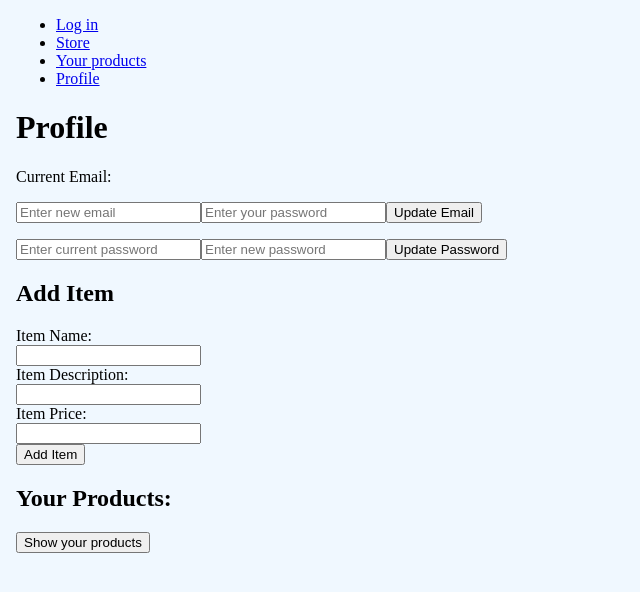
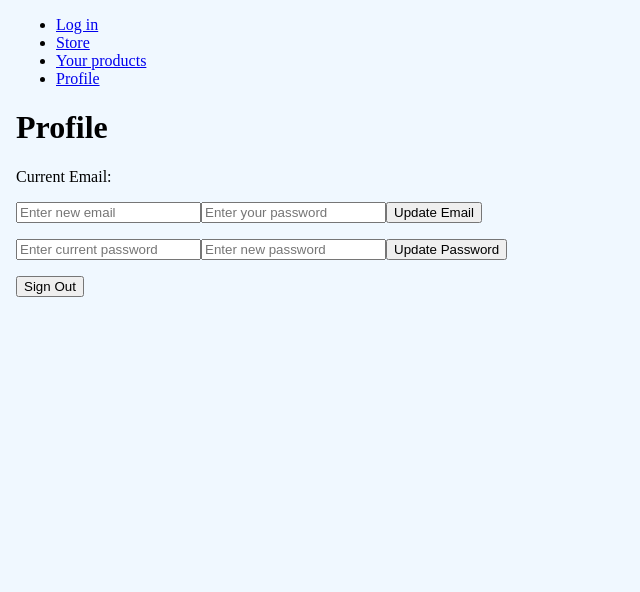
Before and after one commit to SenchaBka/Group-Project---Web-Store, a React (Create React App) app: page /profile in a window 1280 px wide. Shown: the top 592 px of the page, without its empty margins (0-640 px from the left). Built offline with nearby package versions, Linux system fonts and the light colour scheme.

Commit message:
Remove products functionality and add sign out

```diff
--- a/src/firebase_setup/Profile.js
+++ b/src/firebase_setup/Profile.js
@@ -1,6 +1,7 @@
 import React, { useState, useEffect } from 'react';
 import Navigation from '../components/Navigation';
-import { auth, changeEmail, changePassword, addNewItem, showUserItems, updateItem } from './firebase';
+import { auth, changeEmail, changePassword } from './firebase';
+import { useNavigate } from "react-router-dom";
 
 const Profile = () => {
   const [newEmail, setNewEmail] = useState('');
@@ -8,11 +9,6 @@ const Profile = () => {
   const [newPassword, setNewPassword] = useState('');
   const [error, setError] = useState('');
   const [currentEmail, setCurrentEmail] = useState('');
-
-  const [newItem, setNewItem] = useState('');
-  const [itemName, setItemName] = useState('');
-  const [itemPrice, setItemPrice] = useState('');
-  const [itemDesc, setItemDesc] = useState('');
 
   useEffect(() => {
     // Fetch the current user's email when the component mounts
@@ -23,7 +19,20 @@ const Profile = () => {
   }, []);
 
   const handleLogout = async () => {
-    // Your existing logout logic
+    var userEmail = document.getElementById('userEmail');
+    var messageElement = document.getElementById('signOutMessage');
+
+    try {
+      await auth.signOut();
+      userEmail.textContent = "Not logged in";
+
+      messageElement.textContent = 'User signed out successfully';
+      messageElement.style.color = 'green';
+
+    } catch (error) {
+      messageElement.textContent = 'Error signing out: ' + error.message;
+      messageElement.style.color = 'red';
+    }
   };
 
   return (
@@ -31,12 +40,11 @@ const Profile = () => {
       <body>
         <Navigation />
         <h1>Profile</h1>
-        <p>Current Email: {currentEmail}</p>
+        <p id='userEmail'>Current Email: {currentEmail}</p>
         {error && <p style={{ color: 'red' }}>{error}</p>}
-        <p id="userEmail"></p>
         <input type="email" id="newEmail" placeholder="Enter new email" required />
         <input type="password" id="currentPassword" placeholder="Enter your password" required />
-        <button onClick={() => changeEmail(newEmail, password, setCurrentEmail)}>Update Email</button>
+        <button onClick={() => changeEmail(newEmail, password)}>Update Email</button>
         <p id="emailChangeMessage"></p>
 
         <input type="password" id="password" placeholder="Enter current password" required />
@@ -44,31 +52,8 @@ const Profile = () => {
         <button onClick={() => changePassword(password, newPassword)}>Update Password</button>
         <p id="passwordChangeMessage"></p>
 
-        <section id='addItemForm'>
-          <h2>Add Item</h2>
-          <label htmlFor="itemName">Item Name:</label><br />
-          <input type="text" id="itemName" name="itemName" required /><br />
-          <label htmlFor="itemPrice">Item Description:</label><br />
-          <input type="text" id="itemDesc" name="itemDesc" required /><br />
-          <label htmlFor="itemPrice">Item Price:</label><br />
-          <input type="text" id="itemPrice" name="itemPrice" required /><br />
-          <button onClick={() => addNewItem()}>Add Item</button>
-          <p id="itemAddMessage"></p>
-        </section>
-
-        <section id='editItemForm' style={{ display: 'none' }}>
-        <h2>Edit Item</h2>
-          <label htmlFor="editItemName">New Item Name:</label><br />
-          <input type="text" id="editItemName" name="editItemName" required /><br />
-          <label htmlFor="editItemDesc">New Item Description:</label><br />
-          <input type="text" id="editItemDesc" name="editItemDesc" required /><br />
-          <label htmlFor="editItemPrice">New Item Price:</label><br />
-          <input type="text" id="editItemPrice" name="editItemPrice" required /><br />
-        </section>
-
-        <h2>Your Products:</h2>
-        <ul id="items-list"></ul>
-        <button onClick={() => showUserItems(password, newPassword)}>Show your products</button>
+        <button onClick={() => handleLogout(setCurrentEmail)}>Sign Out</button>
+        <p id="signOutMessage"></p>
       </body>
     </>
   );
```
